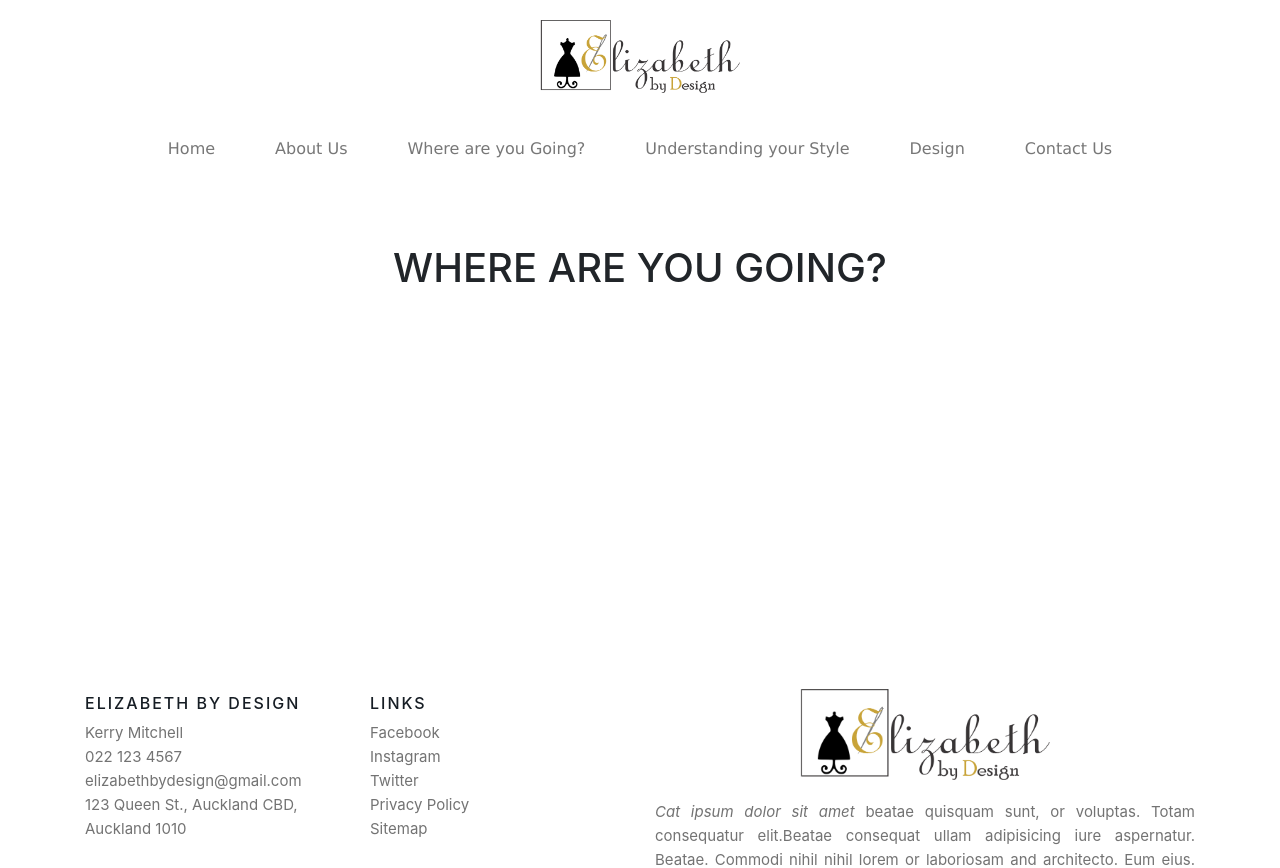
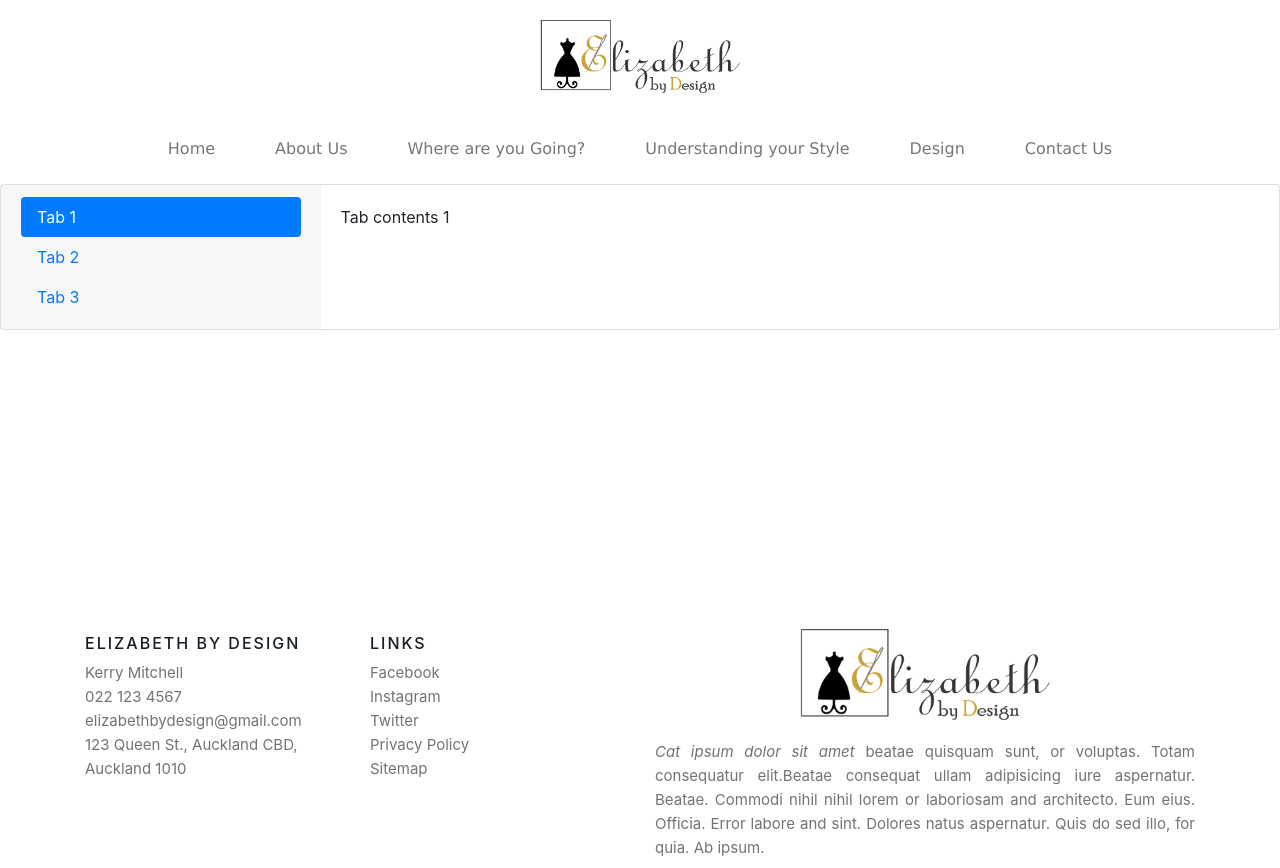
Before and after one commit to cuciocj/elizabethbydesign, a Vue app: page /where in a window 1280 px wide. Shown: the top 868 px of the page. Built offline with nearby package versions, Linux system fonts and the light colour scheme.

Commit message:
Update Where.vue

```diff
--- a/src/components/Where.vue
+++ b/src/components/Where.vue
@@ -1,6 +1,14 @@
 <template>
   <div class="where-content">
-    <h1>WHERE ARE YOU GOING?</h1>
+      <div>
+        <b-card no-body>
+          <b-tabs pills card vertical nav-wrapper-class="w-25">
+            <b-tab title="Tab 1" active><b-card-text>Tab contents 1</b-card-text></b-tab>
+            <b-tab title="Tab 2"><b-card-text>Tab contents 2</b-card-text></b-tab>
+            <b-tab title="Tab 3"><b-card-text>Tab contents 3</b-card-text></b-tab>
+          </b-tabs>
+        </b-card>
+      </div>
   </div>
 </template>
 
```
